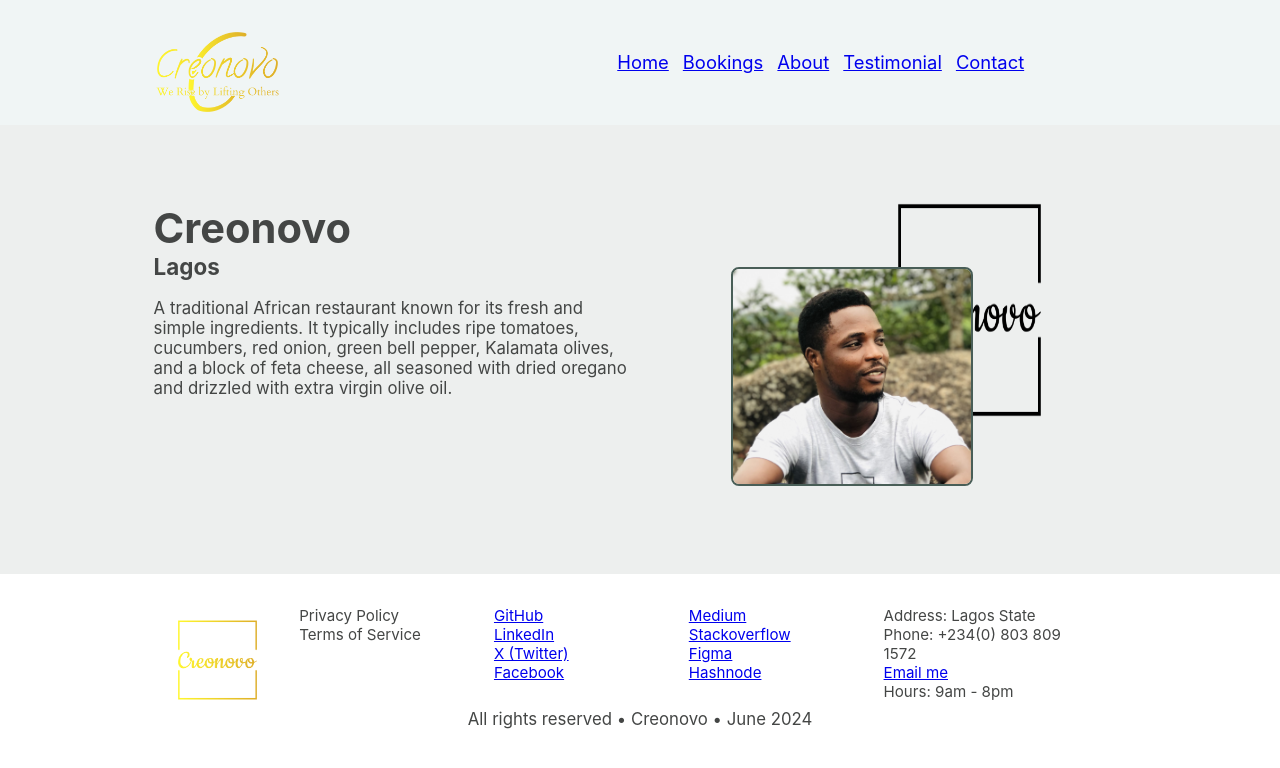
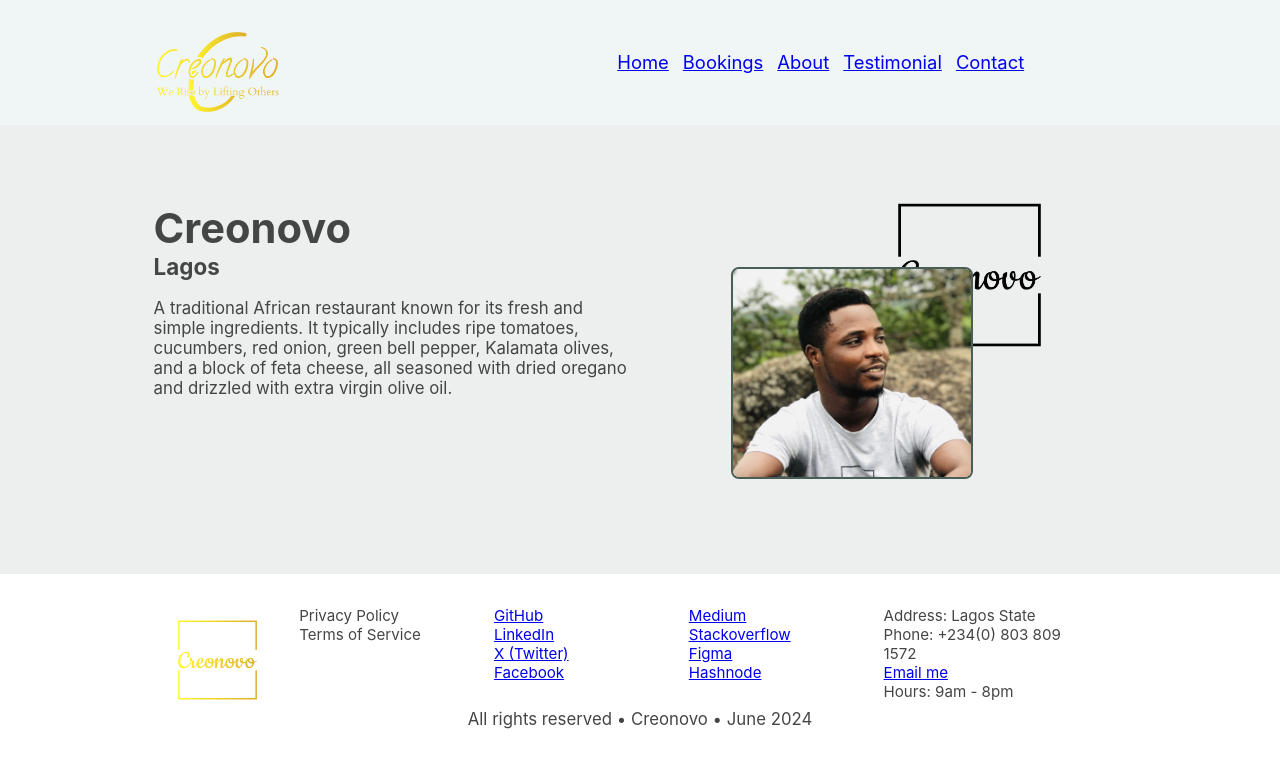
Before and after one commit to DafetiteOgaga/creonovo-website, a React (Create React App) app: page /about in a window 1280 px wide. Shown: the top 768 px of the page. Built offline with nearby package versions, Linux system fonts and the light colour scheme.

Commit message:
fix: resolved About picture render issue of skewness

```diff
--- a/src/App.css
+++ b/src/App.css
@@ -111,22 +111,23 @@
 }
 
 .hero-image, .form-image {
-  width: 70%;
+	width: 70%;
 	height: 85%;
 	border-radius: 10%;
 
-	@media (min-width: 768px) {
+	/* @media (min-width: 768px) {
 		height: 80%;
 	}
 	@media (min-width: 1024px) {
 		height: 78%;
-	}
+	} */
 }
 
 .about-image {
-	height: 68%;
+	height: auto;
+	/* height: 68%; */
 
-	@media (min-width: 480px) {
+	/* @media (min-width: 480px) {
 		height: 71%;
 	}
 	@media (min-width: 768px) {
@@ -140,7 +141,7 @@
 	}
 	@media (min-width: 1300px) {
 		height: 105%;
-	}
+	} */
 }
 
 .form-page {
```
